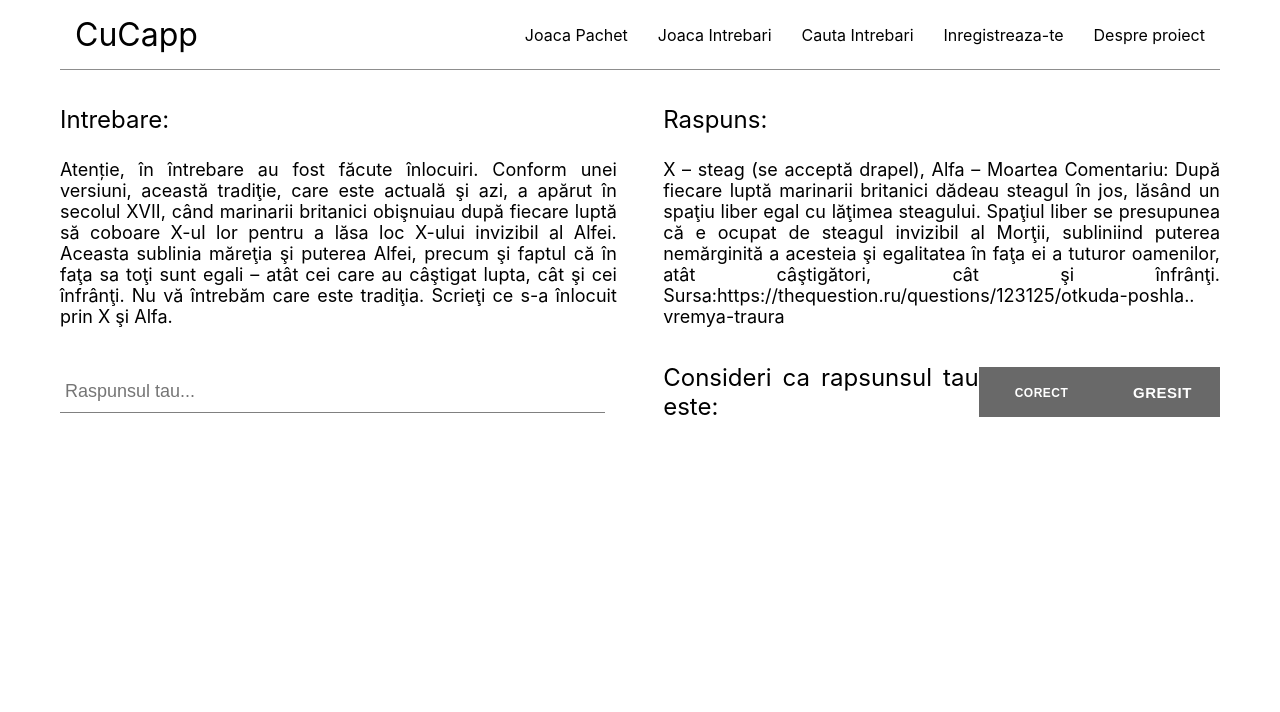
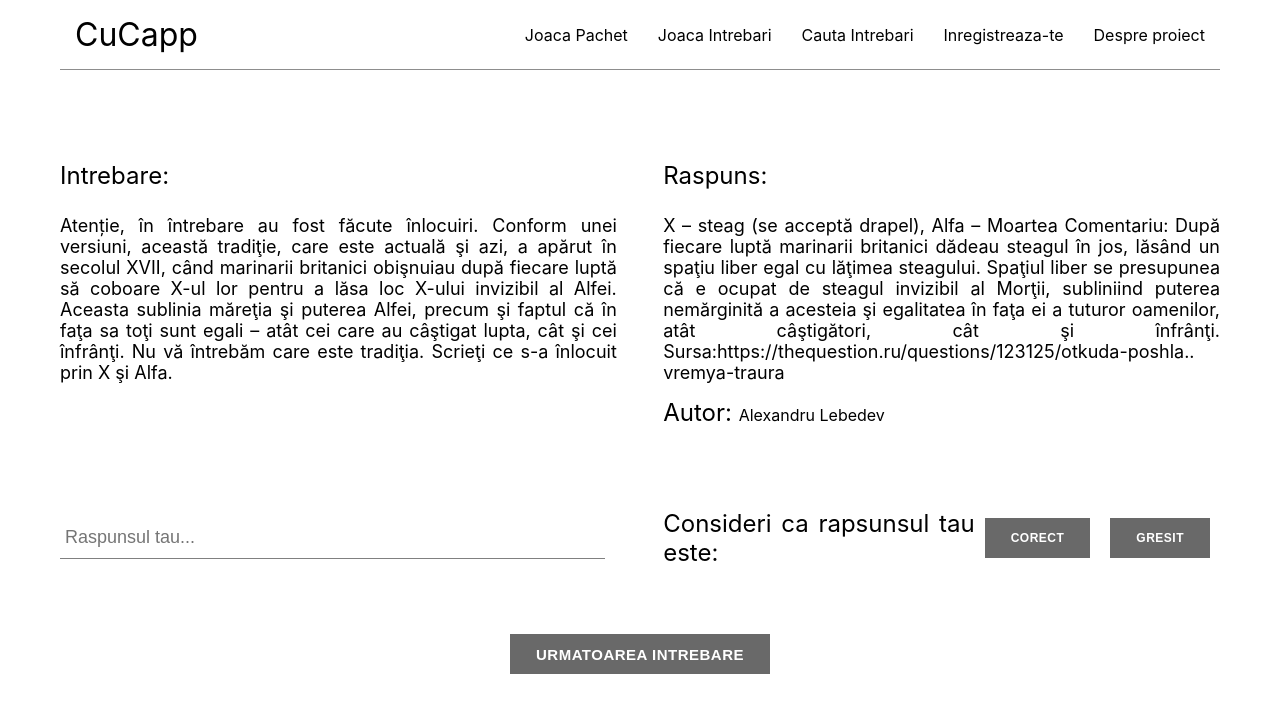
Before and after one commit to lavrric/cucapp, a React (Create React App) app: page /play in a window 1280 px wide. Shown: the top 712 px of the page. Built offline with nearby package versions, Linux system fonts and the light colour scheme.

Commit message:
gamepage progress, poftim search-barul care de fapt ii input xd

```diff
--- a/src/components/custom-button/custom-button.scss
+++ b/src/components/custom-button/custom-button.scss
@@ -1,12 +1,14 @@
 .custom-button {
-  min-width: 50px;
+  //min-width: 50px;
+  height: auto;
   max-width: 300px;
-  margin: 10px 0;
+  height: 40px;
   width: auto;
-  height: 50px;
+  //height: 50px;
+
   letter-spacing: 0.5px;
-  line-height: 50px;
-  padding: 0 35px 0 35px;
+  padding: 0px 25px 0px 25px;
+  margin: 10px;
   font-size: 15px;
   background-color: rgb(105, 105, 105);
   color: white;
--- a/src/pages/gamepage/gamepage.jsx
+++ b/src/pages/gamepage/gamepage.jsx
@@ -50,24 +50,34 @@ class GamePage extends React.Component {
             <div className="title">Intrebare: </div>
             {testQuestions[this.state.question - 1].intrebare}
           </div>
+
+          <div className="answer">
             <div
               style={{
                 visibility: this.state.showAnswer ? "visible" : "visible",
               }}
-            className="answer"
             >
               <div className="title">Raspuns: </div>
               {testQuestions[this.state.question - 1].raspuns}
             </div>
+            <div className="title">
+              Autor:{" "}
+              <span style={{ fontSize: "16px" }}>
+                {testQuestions[this.state.question - 1].autor}
+              </span>
             </div>
+          </div>
+        </div>
+
         <div className="interaction">
           <input value={this.state.value} placeHolder="Raspunsul tau..." />
           <div className="judge">
             <div className="title">Consideri ca rapsunsul tau este:</div>
             <CustomButton style={{ fontSize: "12px" }}>Corect</CustomButton>
-            <CustomButton>Gresit</CustomButton>
+            <CustomButton style={{ fontSize: "12px" }}>Gresit</CustomButton>
           </div>
         </div>
+        <CustomButton>Urmatoarea Intrebare</CustomButton>
       </div>
     );
   }
--- a/src/pages/gamepage/gamepage.scss
+++ b/src/pages/gamepage/gamepage.scss
@@ -1,24 +1,19 @@
 $sub-color: grey;
 $main-color: black;
-
-@mixin shrinkLabel {
-  top: -14px;
-  font-size: 12px;
-  color: $main-color;
-}
 
 .gamepage {
   position: relative;
   display: flex;
   flex-direction: column;
-  height: calc(80vh - 70px);
+  justify-content: space-evenly;
+  height: calc(90vh - 70px);
   align-items: center;
   font-size: 18px;
   text-align: justify;
 
   .title {
     font-size: 24px;
-    margin: auto;
+    margin: auto 0;
     padding: 15px 0 25px 0;
   }
 
@@ -34,7 +29,7 @@ $main-color: black;
   }
 
   .interaction {
-    margin-top: 30px;
+    //margin-top: 30px;
     width: 100%;
     display: flex;
     flex-direction: row;
@@ -61,6 +56,7 @@ $main-color: black;
       width: 48%;
       display: flex;
       flex-direction: row;
+      justify-content: space-between;
     }
     .title {
       padding: 0;
```
Lines whose indentation alone changed are shown as unchanged.
